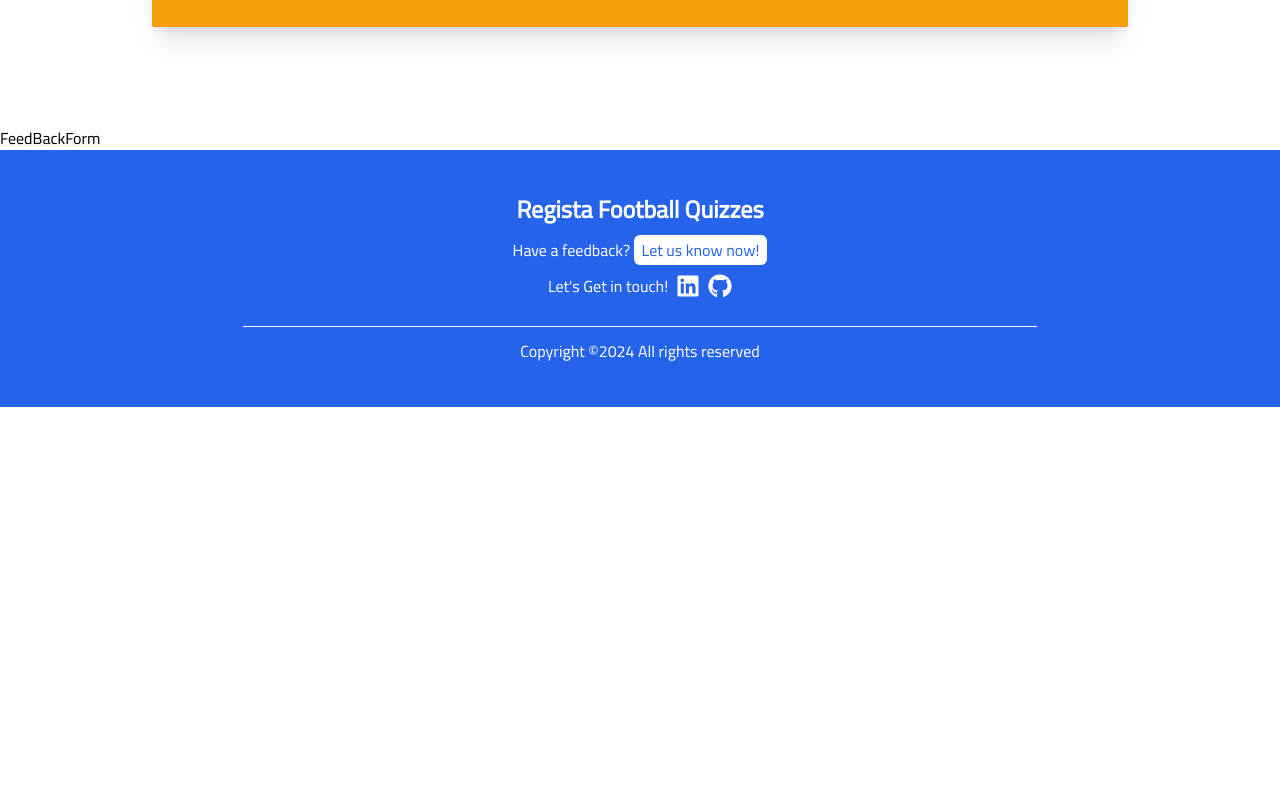
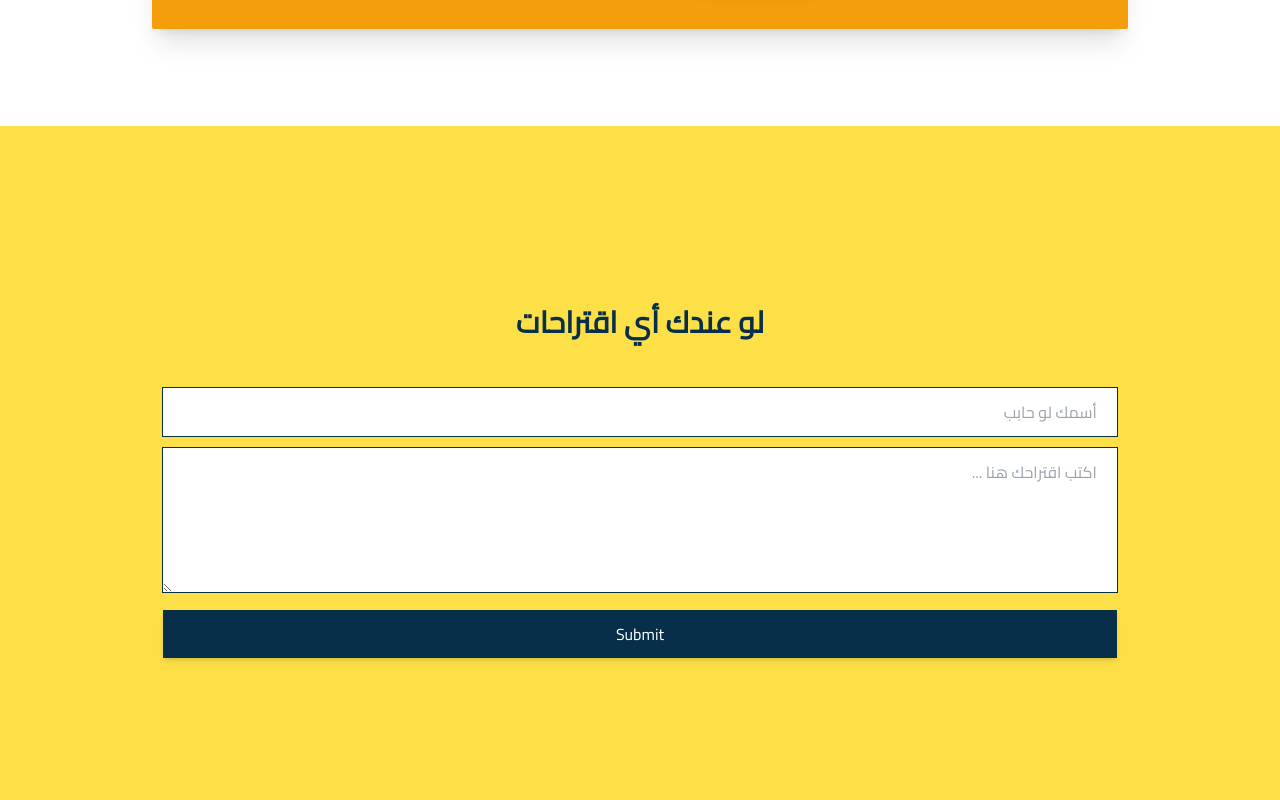
Before and after one commit to JooZef315/Regista-Football-Quizzes, a Next.js app: page / in a window 1280 px wide. Shown: the part 1400-2200 px from the top of the page. Before the commit the page ends 1807 px from the top, so only its background shows below. Built offline with nearby package versions, Linux system fonts and the light colour scheme.

Commit message:
feat: add feedback section

```diff
--- a/package.json
+++ b/package.json
@@ -14,6 +14,7 @@
     "next": "14.2.7",
     "react": "^18",
     "react-dom": "^18",
+    "react-hook-form": "^7.53.0",
     "react-icons": "^5.3.0",
     "react-toastify": "^10.0.5",
     "zustand": "^4.5.5"
--- a/src/actions/addFeedBack.ts
+++ b/src/actions/addFeedBack.ts
@@ -1,3 +1,22 @@
 "use server";
 
-export const addFeedBack = async () => {};
+import FeedBack from "@/models/feedBackModel";
+import dbConnect from "@/utils/db";
+
+type FeedbackFormValues = {
+  name?: string;
+  feedback: string;
+};
+
+export const addFeedBack = async (data: FeedbackFormValues) => {
+  await dbConnect();
+  try {
+    const newFeedback = await FeedBack.create({
+      name: data.name?.trim().toLowerCase() || "",
+      message: data.feedback.trim().toLowerCase(),
+    });
+    console.log(newFeedback);
+  } catch (error: any) {
+    console.log(error);
+  }
+};
--- a/src/app/page.tsx
+++ b/src/app/page.tsx
@@ -1,6 +1,8 @@
 import FeedBackForm from "@/components/home/feedBackForm";
 import Games from "@/components/home/games";
 import Header from "@/components/UI/header";
+import LoadingSpinner from "@/components/UI/loadingSpinner";
+import { Suspense } from "react";
 
 export default function Home() {
   return (
@@ -11,8 +13,19 @@ export default function Home() {
       <section id="games">
         <Games />
       </section>
-      <section id="feedback">
-        <FeedBackForm />
+      <section
+        id="feedback"
+        className="bg-yellow-300 min-h-[calc(100vh-74px)] w-full flex flex-col justify-center items-center gap-3 p-6"
+      >
+        <h1
+          dir="rtl"
+          className="text-center text-sky-950 font-bold text-3xl mb-5"
+        >
+          لو عندك أي اقتراحات
+        </h1>
+        <Suspense fallback={<LoadingSpinner />}>
+          <FeedBackForm />
+        </Suspense>
       </section>
     </main>
   );
--- a/src/components/home/feedBackForm.tsx
+++ b/src/components/home/feedBackForm.tsx
@@ -1,3 +1,75 @@
+"use client";
+
+import { addFeedBack } from "@/actions/addFeedBack";
+import { useState } from "react";
+import { useForm } from "react-hook-form";
+import { toast } from "react-toastify";
+
+type FeedbackFormValues = {
+  name?: string;
+  feedback: string;
+};
+
 export default function FeedBackForm() {
-  return <div>FeedBackForm</div>;
+  const [loading, setLoading] = useState(false);
+  const {
+    register,
+    handleSubmit,
+    reset,
+    formState: { errors },
+  } = useForm<FeedbackFormValues>();
+
+  const onSubmit = async (data: FeedbackFormValues) => {
+    setLoading(true);
+    try {
+      await addFeedBack(data);
+      reset();
+      toast.success("تم ارسال الاقتراح بنجاح");
+      setLoading(false);
+    } catch (error: any) {
+      toast.error(error.message || "Invalid submission, please try again.");
+      setLoading(false);
+    }
+  };
+  return (
+    <form
+      onSubmit={handleSubmit(onSubmit)}
+      dir="rtl"
+      className="w-full md:w-4/5 mx-auto flex flex-col gap-3 p-4"
+    >
+      <div className="w-full">
+        <input
+          type="text"
+          {...register("name")}
+          className="w-full py-3 px-5 text-sky-950 ring-1 ring-sky-950"
+          name="name"
+          id="name"
+          placeholder="أسمك لو حابب"
+        />
+      </div>
+      <div className="w-full">
+        <textarea
+          {...register("feedback", { required: "Feedback is required" })}
+          rows={5}
+          className="w-full py-3 px-5 text-sky-950 ring-1 ring-sky-950"
+          name="feedback"
+          id="feedback"
+          placeholder="اكتب اقتراحك هنا ..."
+        />
+        {errors.feedback && (
+          <p className="text-red-700 p-1">{errors.feedback.message}</p>
+        )}
+      </div>
+      <div className="w-full">
+        <button
+          dir="ltr"
+          type="submit"
+          disabled={loading}
+          className="w-full py-3 px-5 bg-sky-950 hover:bg-sky-900 text-white disabled:bg-sky-500 shadow-md"
+        >
+          {loading ? "Submitting ..." : "Submit"}
+        </button>
+      </div>
+    </form>
+  );
 }
--- a/src/components/home/games.tsx
+++ b/src/components/home/games.tsx
@@ -2,6 +2,8 @@ import { AiOutlineTable } from "react-icons/ai";
 import { MdQuestionMark } from "react-icons/md";
 import { PiPasswordDuotone } from "react-icons/pi";
 import Tabs from "./tabs";
+import { Suspense } from "react";
+import LoadingSpinner from "../UI/loadingSpinner";
 
 export default function Games() {
   const tabs = [
@@ -54,11 +56,13 @@ export default function Games() {
     <main className="min-h-[calc(100vh-74px)] w-full md:w-4/5 mx-auto flex flex-col justify-center items-center gap-3 p-6">
       <h1
         dir="rtl"
-        className="text-center text-blue-600 font-bold text-2xl mb-5"
+        className="text-center text-amber-500 font-bold text-3xl mb-5"
       >
         ألعب دلوقتي!
       </h1>
-      <Tabs tabs={tabs} />
+      <Suspense fallback={<LoadingSpinner />}>
+        <Tabs tabs={tabs} />
+      </Suspense>
     </main>
   );
 }
--- a/src/components/home/tabs.tsx
+++ b/src/components/home/tabs.tsx
@@ -18,7 +18,7 @@ export default function Tabs({ tabs }: PropsType) {
   return (
     <>
       <section
-        dir="auto"
+        dir="rtl"
         className="w-full flex justify-evenly items-center gap-8 flex-wrap my-3"
       >
         {tabs.map((tab, index) => (
```
Also changed, not shown: 1 other file (tests, documents, lock files or other folders).
